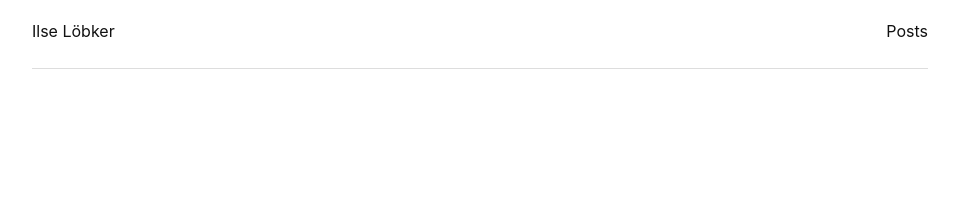
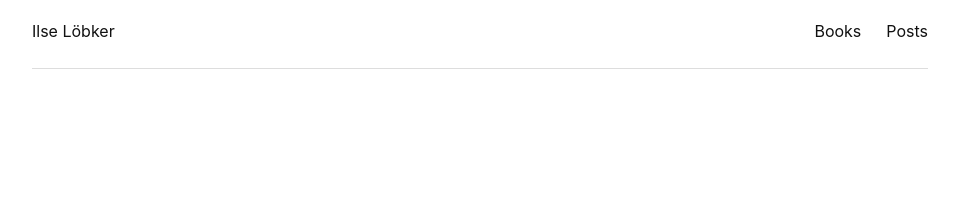
Before and after one commit to imlsw/imlsw.github.io, a Jekyll site: the page built from index.md, in a window 1280 px wide. Shown: the top 215 px of the page, without its empty margins (168-1126 px from the left). Built offline with Jekyll 4.4.1, drawn with Linux system fonts in a browser that asks for light colours; some web fonts are replaced.

Commit message:
Version 1.1, includes books

```diff
--- a/_includes/navigation.html
+++ b/_includes/navigation.html
@@ -4,5 +4,6 @@
   </div>
     <div class="menu">
       <p class="menu-item"><a href="/archive">Posts</a></p>
+      <p class="menu-item"><a href="/books">Books</a></p>
     </div>
 </div>
```
